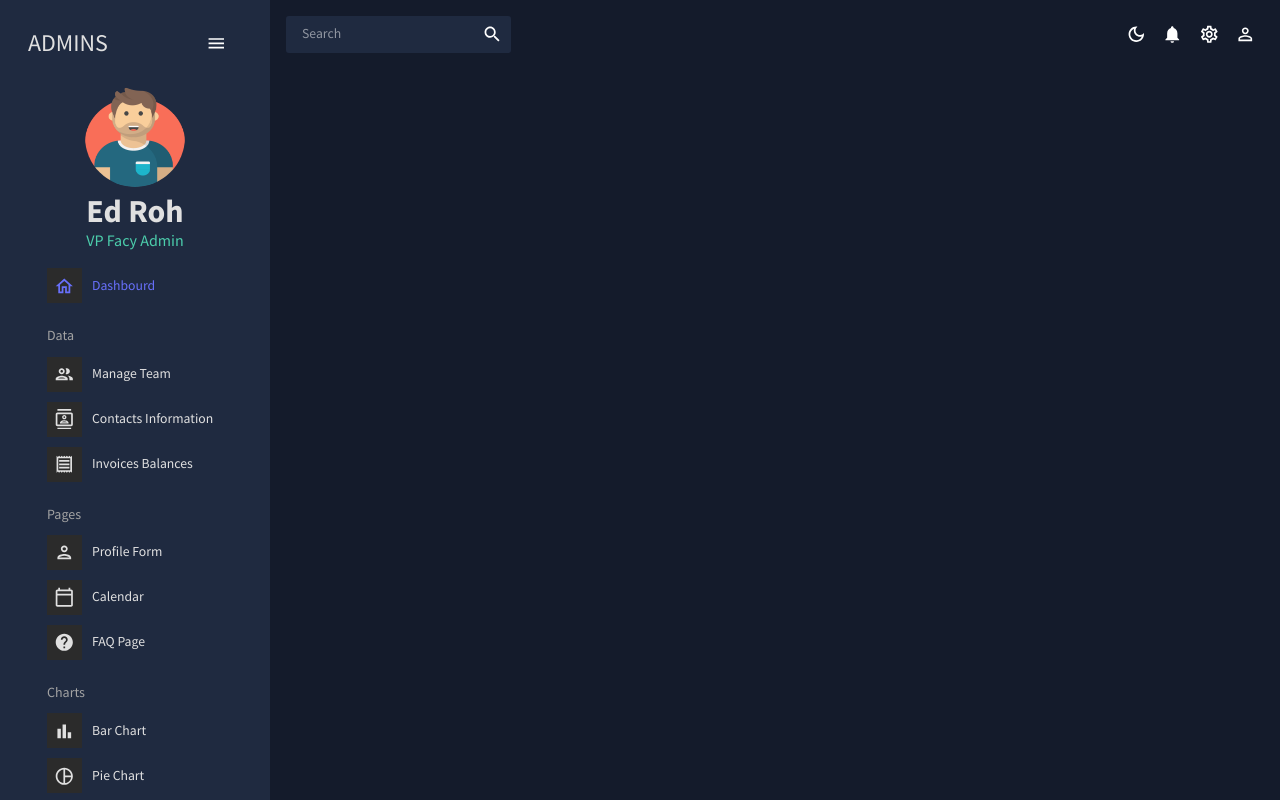
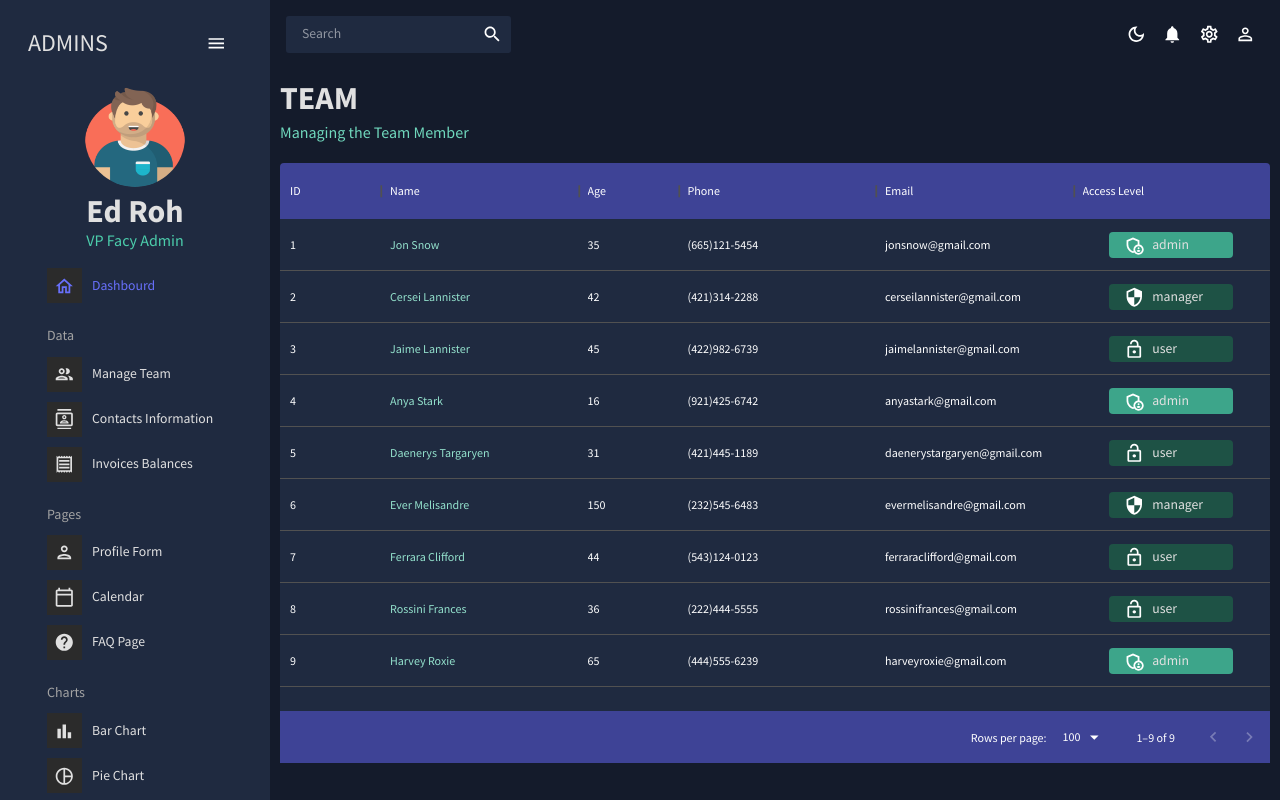
Before and after one commit to Tarek-989/React-Admin-Dashboard-App, a React (Create React App) app in the folder react-admin/: page /team in a window 1280 px wide. Built offline with nearby package versions, Linux system fonts and the light colour scheme.

Commit message:
build Team Container

```diff
--- a/react-admin/src/App.tsx
+++ b/react-admin/src/App.tsx
@@ -4,6 +4,7 @@ import { CssBaseline, Theme, ThemeProvider } from "@mui/material";
 import { SideBar, TopBar } from "./pages/global";
 import { Route, Routes } from "react-router-dom";
 import { DashboardContainer } from "./pages/dashboard/DashboardContainer";
+import { TeamContainer } from "./pages/team/TeamContainer";
 
 export const App: React.FC = () => {
 	const [theme, colorMode] = useMode();
@@ -17,9 +18,9 @@ export const App: React.FC = () => {
 						<TopBar />
 						<Routes>
 							<Route path="/" element={<DashboardContainer />} />
-							{/* <Route path="/team" element={<DashboardContainer />} /> */}
 							{/* <Route path="/contacts" element={<ContactsContainer />} /> */}
 							{/* <Route path="/invoices" element={<InvoicesContainer />} /> */}
+							<Route path="/team" element={<TeamContainer />} />
 							{/* <Route path="/form" element={<FormContainer />} /> */}
 							{/* <Route path="/bar" element={<BarContainer />} /> */}
 							{/* <Route path="/pie" element={<PieContainer />} /> */}
--- /dev/null
+++ b/react-admin/src/pages/team/TeamContainer.tsx
@@ -0,0 +1,101 @@
+import React, { useMemo } from 'react';
+import { Box, Typography, useTheme } from '@mui/material';
+import { DataGrid, GridColDef, GridColumns } from '@mui/x-data-grid';
+import { tokens } from '../../theme';
+import { mockDataTeam } from '../../data/mockData';
+import { Header } from '../../components';
+import { AdminPanelSettingsOutlined, LockOpenOutlined, SecurityOutlined } from '@mui/icons-material';
+
+export const TeamContainer: React.FC = () => {
+	const theme = useTheme();
+	const colors = tokens(theme.palette.mode);
+	const columns: GridColDef[] = useMemo((): GridColumns => [
+		{
+			field: 'id',
+			headerName: 'ID',
+		},
+		{
+			field: 'name',
+			headerName: 'Name',
+			flex: 1,
+			cellClassName: 'name-column--cell',
+		},
+		{
+			field: 'age',
+			headerName: 'Age',
+			type: 'number',
+			headerAlign: 'left',
+			align: 'left',
+		},
+		{
+			field: 'phone',
+			headerName: 'Phone',
+			flex: 1,
+		},
+		{
+			field: 'email',
+			headerName: 'Email',
+			flex: 1,
+		},
+		{
+			field: 'access',
+			headerName: 'Access Level',
+			flex: 1,
+			renderCell: ({ row: { access } }) => {
+				return (
+					<Box
+						width={'70%'}
+						m="0 auto"
+						p={0.313}
+						display={'flex'}
+						justifyContent={'flex-start'}
+						bgcolor={access === 'admin' ? colors.greenAccent[600] : colors.greenAccent[800]}
+						borderRadius={'0.25rem'}
+					>
+						{access === 'admin' && <AdminPanelSettingsOutlined sx={{ ml: 1.5 }} />}
+						{access === 'manager' && <SecurityOutlined sx={{ ml: 1.5 }} />}
+						{access === 'user' && <LockOpenOutlined sx={{ ml: 1.5 }} />}
+						<Typography color={colors.gray[100]} sx={{ ml: 1 }}>{access}</Typography>
+					</Box>
+				)
+			},
+		},
+	], [colors]);
+	return (
+		<Box m={1.25}>
+			<Header title='TEAM' subTilte='Managing the Team Member' />
+			<Box
+				mt={2.5}
+				height={'75vh'}
+				sx={{
+					'& .MuiDataGrid-root': {
+						border: 'none'
+					},
+					'& .MuiDataGrid-cell': {
+						borderBottom: 'none'
+					},
+					'& .name-column--cell': {
+						color: colors.greenAccent[300]
+					},
+					'& .MuiDataGrid-columnHeaders': {
+						backgroundColor: colors.blueAccent[700],
+						borderBottom: 'none'
+					},
+					'& .MuiDataGrid-virtualScroller': {
+						backgroundColor: colors.primary[400],
+					},
+					'& .MuiDataGrid-footerContainer': {
+						borderTop: 'none',
+						backgroundColor: colors.blueAccent[700],
+					},
+
+				}}
+			>
+				<DataGrid
+					rows={mockDataTeam}
+					columns={columns}
+				/>
+			</Box>
+		</Box>
+	);
+};
```
